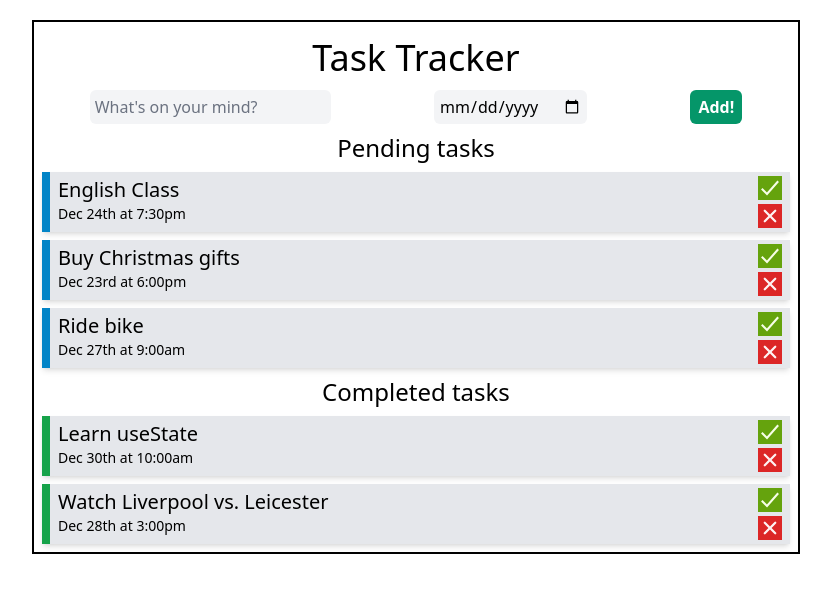
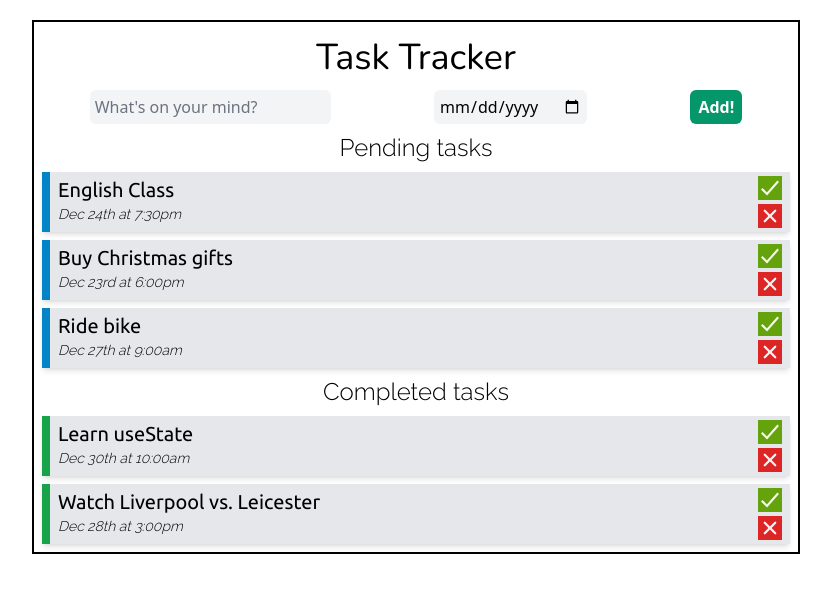
Before and after one commit to d-rocham/task-tracker, a React (Create React App) app: page / in a window 1280 px wide. Shown: the top 592 px of the page, without its empty margins (224-1055 px from the left). Built offline with nearby package versions, Linux system fonts and the light colour scheme.

Commit message:
Installed & applied fonts

```diff
--- a/src/components/Header.js
+++ b/src/components/Header.js
@@ -3,7 +3,7 @@ import AddTask from "./AddTask";
 const Header = ({ onSubmit }) => {
     return (
         <div className="header-container flex flex-col justify-center py-2">
-            <h1 className="header-title text-4xl text-center py-2 mb-1">Task Tracker</h1>
+            <h1 className="header-title text-4xl text-center py-2 mb-1  font-nunito">Task Tracker</h1>
             <AddTask onSubmit={onSubmit} />
         </div>
 
--- a/src/components/Task.js
+++ b/src/components/Task.js
@@ -5,8 +5,8 @@ const Task = ({ task, onDelete, onChangeStatus }) => {
         <div className="card-container flex flex-row bg-gray-200 mb-2 pr-2 shadow-md">
             <div className={`side-decorator ${task.completed ? "bg-green-600" : "bg-sky-600"} w-2 mr-2`}></div>
             <div className="info-container flex flex-col grow my-1">
-                <h3 className="task-title text-xl">{task.content}</h3>
-                <p className="task-date text-sm">{task.date}</p>
+                <h3 className="task-title text-xl font-ubuntu">{task.content}</h3>
+                <p className="task-date text-sm font-raleway italic">{task.date}</p>
             </div>
             <div className="buttons-container flex flex-col justify-evenly align-center">
                 <div className="-button w-6 h-6 mt-1 bg-lime-600 hover:bg-lime-700 cursor-pointer" onClick={() => onChangeStatus(task.id)}>
--- a/src/components/Tasks.js
+++ b/src/components/Tasks.js
@@ -3,7 +3,7 @@ import Task from "./Task";
 const Tasks = ({ title, tasks, completed, onDelete, onChangeStatus }) => {
     return (
         <div className="tasks-container flex flex-col justify-center w-full">
-            <h3 className="text-2xl text-center mb-2">{title}</h3>
+            <h3 className="text-2xl text-center mb-2 font-raleway">{title}</h3>
             {tasks.map((task) => (task.completed === completed ? <Task key={task.id} task={task} onDelete={onDelete} onChangeStatus={onChangeStatus} /> : ""))}
         </div>
     )
--- a/src/index.css
+++ b/src/index.css
@@ -1,3 +1,5 @@
+@import url('https://fonts.googleapis.com/css2?family=Nunito&family=Raleway:wght@300&family=Ubuntu&display=swap');
+
 @tailwind base;
 @tailwind components;
 @tailwind utilities;
--- a/tailwind.config.js
+++ b/tailwind.config.js
@@ -1,7 +1,13 @@
 module.exports = {
   content: ["./src/**/*.{html,js}"],
   theme: {
-    extend: {},
+    extend: {
+      fontFamily: {
+        "nunito": ["nunito", "sans-serif"],
+        "raleway": ["raleway", "sans-serif"],
+        "ubuntu": ["ubuntu", "sans-serif"]
+      }
+    },
   },
   plugins: [
     require("@tailwindcss/forms"),
```
